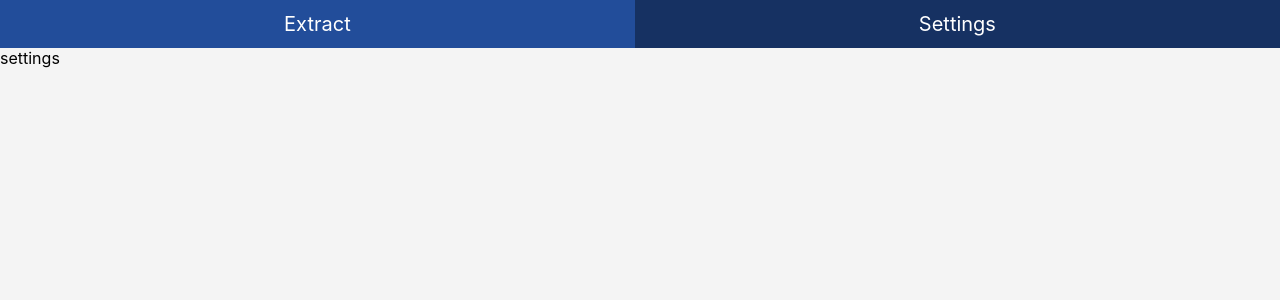
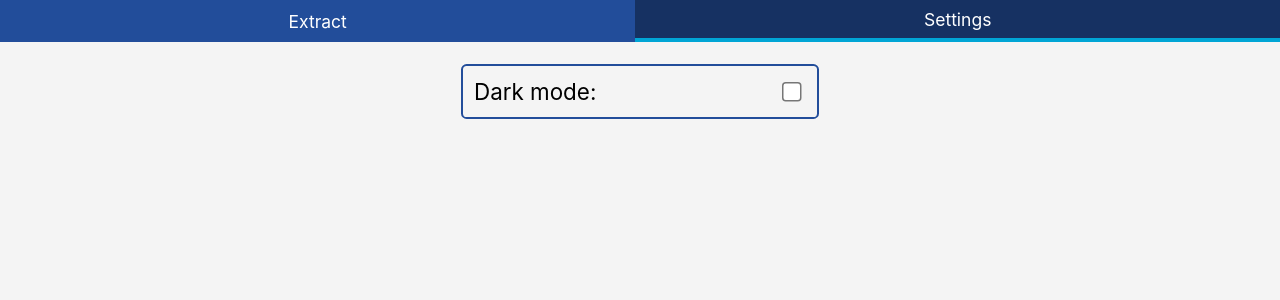
Before and after one commit to tomkarho/caidi-desktop, a React (Create React App) app: page /settings in a window 1280 px wide. Shown: the top 300 px of the page. Built offline with nearby package versions, Linux system fonts and the light colour scheme.

Commit message:
Add dark mode setting

```diff
--- a/src/App.scss
+++ b/src/App.scss
@@ -4,4 +4,10 @@
 .page {
   height: calc(100% - #{$headerHeight});
   background: $smoke;
+  color: $black;
+
+  &.dark {
+    background: $dark;
+    color: $white;
+  }
 }
--- a/src/core/header/Header.scss
+++ b/src/core/header/Header.scss
@@ -25,6 +25,7 @@ header {
 
       &.active {
         background: $secondary;
+        border-bottom: 0.25em solid $tertiary;
       }
     }
   }
--- a/src/core/header/Header.tsx
+++ b/src/core/header/Header.tsx
@@ -6,8 +6,8 @@ export function Header() {
     return (
         <header className="flex flex--center-h">
             <nav>
-                <NavLink to="/">Extract</NavLink>
-                <NavLink to="/settings">Settings</NavLink>
+                <NavLink title="Navigate to extraction view" to="/">Extract</NavLink>
+                <NavLink title="Navigate to settings view" to="/settings">Settings</NavLink>
             </nav>
         </header>
     );
--- a/src/core/store.ts
+++ b/src/core/store.ts
@@ -1,11 +1,9 @@
-import { configureStore, ThunkAction, Action } from '@reduxjs/toolkit';
-import counterReducer from '../features/counter/counterSlice';
+import {configureStore, ThunkAction, Action, combineReducers} from '@reduxjs/toolkit';
+import counter from '../features/counter/counterSlice';
+import settings from '../features/settings/settingsSlice';
 
-export const store = configureStore({
-  reducer: {
-    counter: counterReducer,
-  },
-});
+const reducer = combineReducers({counter, settings});
+export const store = configureStore({reducer});
 
 export type AppDispatch = typeof store.dispatch;
 export type RootState = ReturnType<typeof store.getState>;
--- a/src/features/extract/ExtractPage.tsx
+++ b/src/features/extract/ExtractPage.tsx
@@ -1,8 +1,10 @@
+import Page from '../../shared/PageComponent';
+
 function ExtractPage() {
     return (
-        <div className="page extract">
-            extract
-        </div>
+        <Page className="extract">
+            <span>extract</span>
+        </Page>
     );
 }
 
--- /dev/null
+++ b/src/features/settings/SettingsPage.scss
@@ -0,0 +1,23 @@
+@import 'src/scss/colors';
+
+.page.settings {
+  display: flex;
+  flex-direction: column;
+  align-items: center;
+
+  .form-group {
+    margin: 1em 0;
+    font-size: 1.6em;
+    display: flex;
+    align-items: center;
+    justify-content: space-between;
+    width: 16em;
+    border: 0.1em solid $primary;
+    padding: 0.5em;
+    border-radius: 0.25em;
+  }
+
+  input[type='checkbox'] {
+    zoom: 1.5;
+  }
+}
--- a/src/features/settings/SettingsPage.tsx
+++ b/src/features/settings/SettingsPage.tsx
@@ -1,8 +1,34 @@
+import './SettingsPage.scss';
+import {ChangeEvent, useState} from 'react';
+import {ISettings, updateSettings} from './settingsSlice';
+import {useAppDispatch, useAppSelector} from '../../core/hooks';
+import Page from '../../shared/PageComponent';
+
 function SettingsPage() {
+    const dispatch = useAppDispatch();
+
+    const [settingsForm, setSettingsForm] = useState<ISettings>(
+        useAppSelector(state => state.settings)
+    );
+
+    const onDarkModeChange = (e: ChangeEvent<HTMLInputElement>) => {
+        const settings = {...settingsForm, darkMode: e.target.checked};
+        setSettingsForm(settings);
+        console.log('Settings updated to', settings);
+        dispatch(updateSettings(settings));
+    };
+
     return (
-        <div className="page settings">
-            settings
-        </div>
+        <Page className="settings">
+            <form onSubmit={e => e.preventDefault()}>
+                <div className="form-group">
+                    <label htmlFor="dark-mode">
+                        Dark mode:
+                    </label>
+                    <input checked={settingsForm.darkMode} onChange={onDarkModeChange} id="dark-mode" name="dark-mode" type="checkbox"/>
+                </div>
+            </form>
+        </Page>
     );
 }
 
--- /dev/null
+++ b/src/features/settings/settingsSlice.ts
@@ -0,0 +1,29 @@
+import {createSlice, current, Draft, PayloadAction} from '@reduxjs/toolkit';
+
+export interface ISettings {
+    readonly darkMode: boolean;
+}
+
+const initialState: ISettings = {
+    darkMode: false // Todo: load from persistent storage
+};
+
+const name = 'settings';
+
+const settingsSlice = createSlice({
+    name,
+    initialState,
+    reducers: {
+        updateSettings: (state: Draft<ISettings>, action: PayloadAction<ISettings>) => {
+            const currentSettings = current(state);
+            console.log('current settings', currentSettings);
+            const updatedSettings = {...currentSettings, ...action.payload};
+            console.log('updated settings', updatedSettings);
+
+            return updatedSettings;
+        }
+    }
+});
+
+export const {updateSettings} = settingsSlice.actions;
+export default settingsSlice.reducer;
--- a/src/index.scss
+++ b/src/index.scss
@@ -19,7 +19,7 @@ body {
   -webkit-font-smoothing: antialiased;
   -moz-osx-font-smoothing: grayscale;
 
-  font-size: 1.6rem;
+  font-size: 1.4rem;
 }
 
 
--- a/src/scss/colors.scss
+++ b/src/scss/colors.scss
@@ -1,4 +1,7 @@
 $primary: #224d9a;
 $secondary: #163162;
+$tertiary: #00a5d5;
 $white: #ffffff;
 $smoke: #f4f4f4;
+$dark: #232323;
+$black: #000000;
--- /dev/null
+++ b/src/shared/PageComponent.tsx
@@ -0,0 +1,19 @@
+import {ReactElement} from 'react';
+import {useAppSelector} from '../core/hooks';
+
+interface PageParams {
+    readonly children: ReactElement;
+    readonly className: string;
+}
+
+function Page({children, className}: PageParams) {
+    const darkMode = useAppSelector(state => state.settings.darkMode);
+
+    return (
+        <div className={`page ${className} ${darkMode ? 'dark' : ''}`}>
+            {children}
+        </div>
+    );
+}
+
+export default Page;
```
